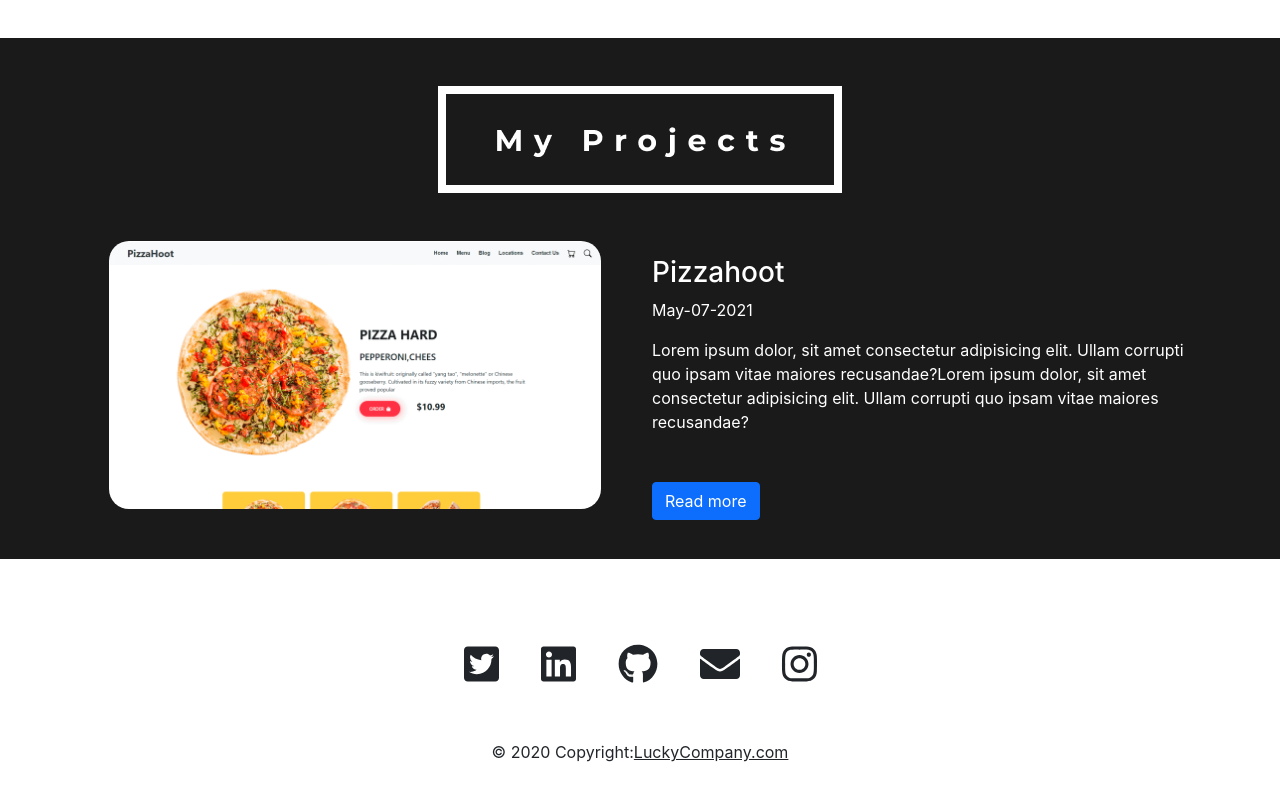
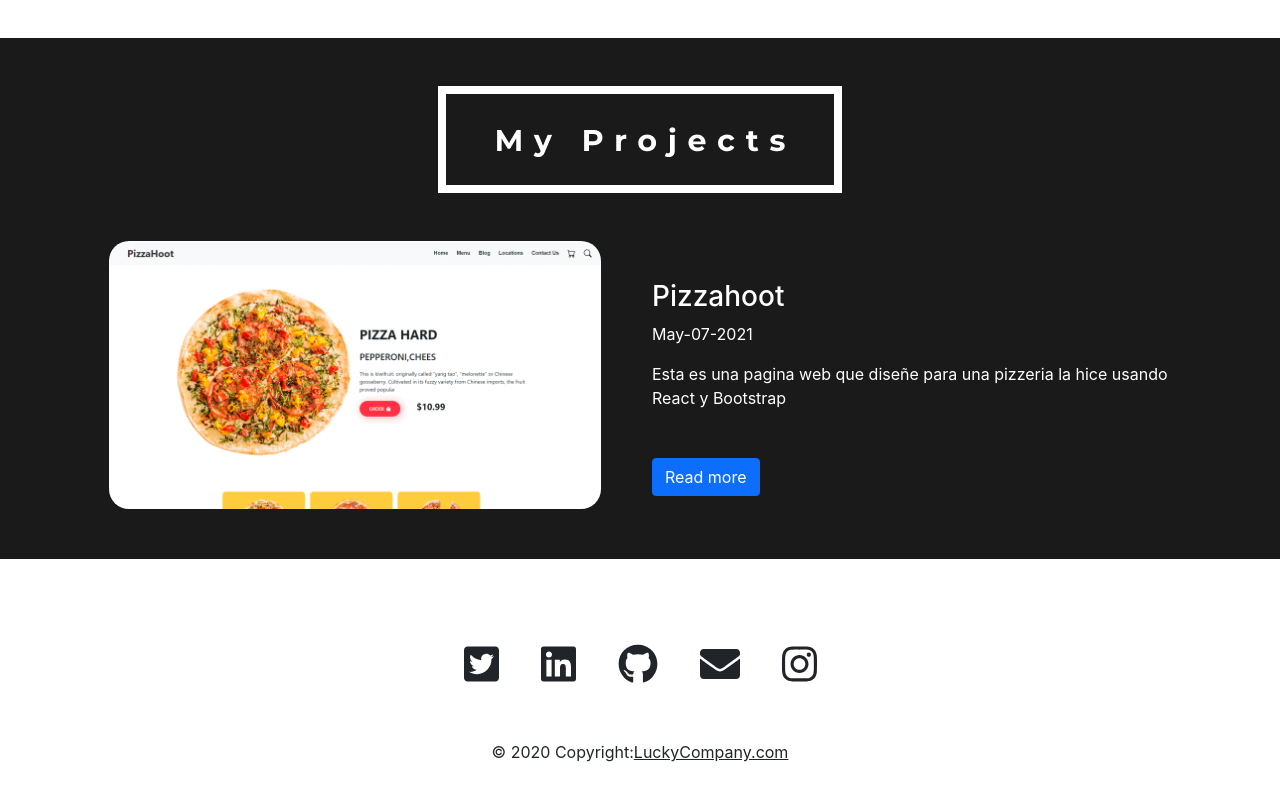
Before and after one commit to KevinHernandezP/Miportafolio, a React (Create React App) app: page / in a window 1280 px wide. Shown: the part 2091-2891 px from the top of the page. Built offline with nearby package versions, Linux system fonts and the light colour scheme.

Commit message:
cambios en la info del ultimo trabajo

```diff
--- a/src/Works/index.js
+++ b/src/Works/index.js
@@ -18,10 +18,7 @@ const Works = () => {
               <h3 className="text-white">Pizzahoot</h3>
               <p className="text-white">May-07-2021</p>
               <span className="text-white">
-                Lorem ipsum dolor, sit amet consectetur adipisicing elit. Ullam
-                corrupti quo ipsam vitae maiores recusandae?Lorem ipsum dolor,
-                sit amet consectetur adipisicing elit. Ullam corrupti quo ipsam
-                vitae maiores recusandae?
+                Esta es una pagina web que diseñe para una pizzeria la hice usando React y Bootstrap
               </span>
 
               <div>
```
Also changed, not shown: 1 other file (tests, documents, lock files or other folders).
